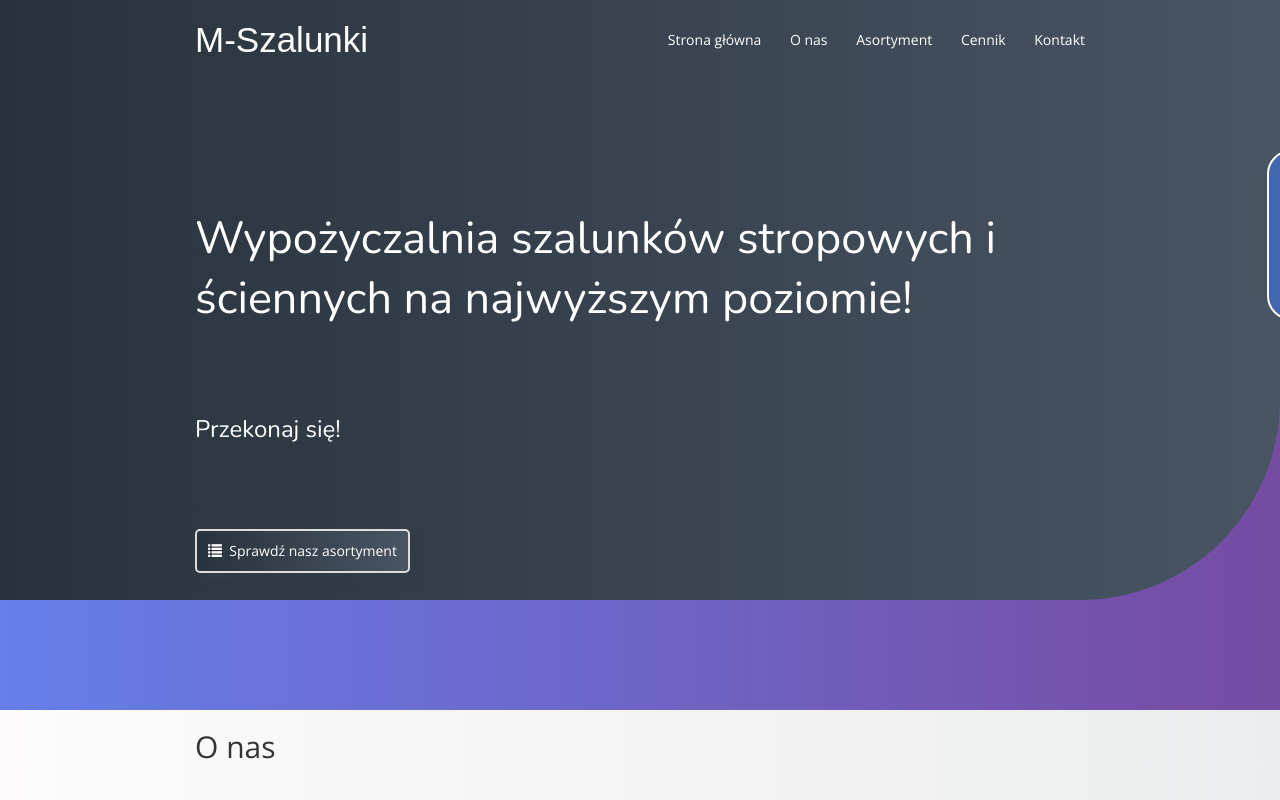
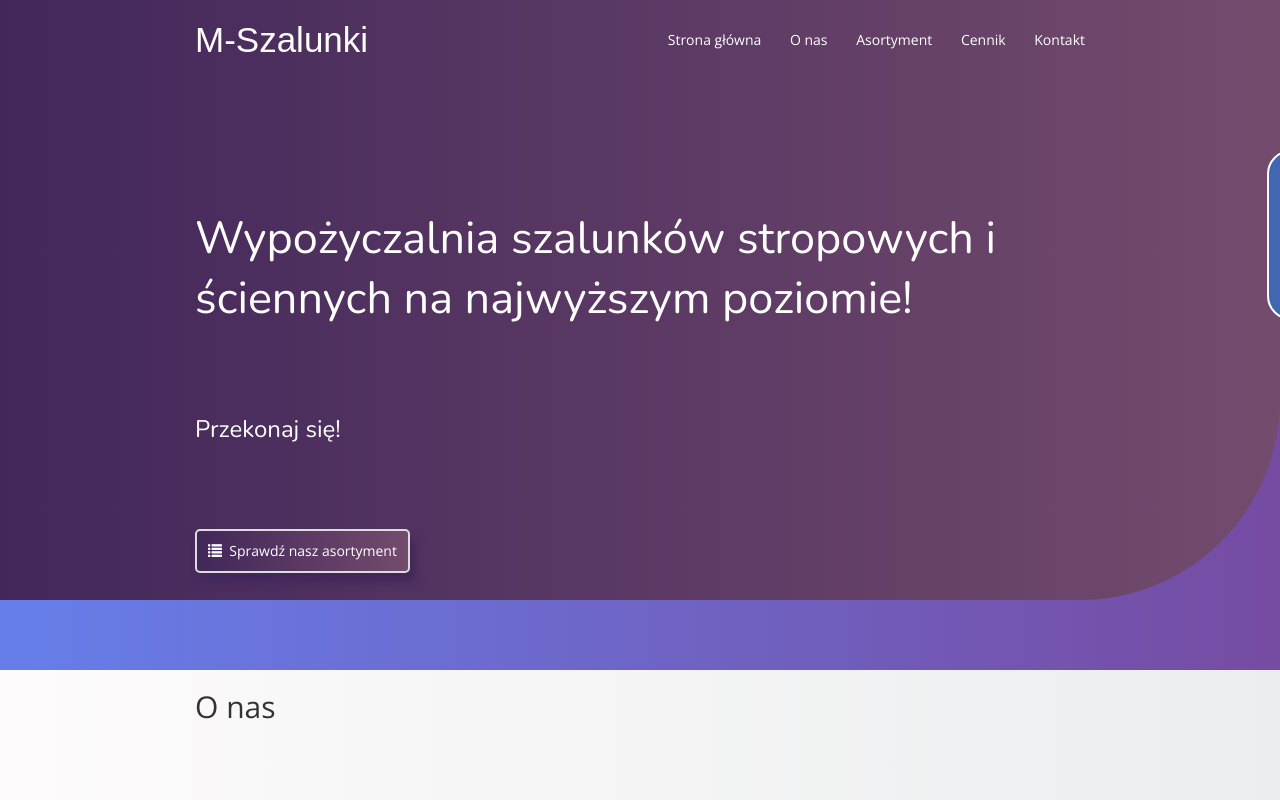
Before and after one commit to ArekScibior/M-Szalunki, a website: page index.html in a window 1280 px wide. Shown: the top 800 px of the page. Drawn offline with nearby package versions, Linux system fonts and the light colour scheme; a web font is replaced by a local one.

Commit message:
Podmiana kolorow strony głownej

```diff
--- a/index.html
+++ b/index.html
@@ -127,7 +127,7 @@
                 </div>
                 <div class="col-md-6">
                     <h2 class='contact-name-map'>Znajdź nas na mapie:</h2>
-                    <iframe style="border: 5px solid #3A4754; border-radius:3px;" src="https://www.google.com/maps/embed?pb=!1m18!1m12!1m3!1d2495.6067733131476!2d22.05631521573824!3d51.281556979598626!2m3!1f0!2f0!3f0!3m2!1i1024!2i768!4f13.1!3m3!1m2!1s0x47228826fe5f34c5%3A0x38ad6c4fd0bc1098!2sZaborze+29A%2C+24-160+Zaborze!5e0!3m2!1spl!2spl!4v1548770835778" width="600" height="450" frameborder="0" style="border:0" allowfullscreen></iframe>
+                    <iframe style="border: 5px solid  #734b6d; border-radius:3px;" src="https://www.google.com/maps/embed?pb=!1m18!1m12!1m3!1d2495.6067733131476!2d22.05631521573824!3d51.281556979598626!2m3!1f0!2f0!3f0!3m2!1i1024!2i768!4f13.1!3m3!1m2!1s0x47228826fe5f34c5%3A0x38ad6c4fd0bc1098!2sZaborze+29A%2C+24-160+Zaborze!5e0!3m2!1spl!2spl!4v1548770835778" width="600" height="450" frameborder="0" style="border:0" allowfullscreen></iframe>
                 </div>
             </div>
         </div>
--- a/styles/main.css
+++ b/styles/main.css
@@ -25,7 +25,7 @@ body {
 .hr-gradient {
     background-image: linear-gradient(to right, #667eea, #764ba2);
     position: relative;
-    height: 510px;
+    height: 470px;
     margin-top: -200px;
 }
 
@@ -64,7 +64,9 @@ body {
     position: relative;
     z-index: 1;
     height: 600px;
-    background-image: linear-gradient(to right, #29323c, #485563);
+    /* background-image: linear-gradient(to right, #29323c, #485563); */
+    background-image: linear-gradient(to right, #42275a, #734b6d);
+
 }
 
 #home-page .header {
@@ -177,11 +179,12 @@ body {
     padding: 10px;
     border: 2px solid #dddddd;
     border-radius: 5px;
-    background-image: linear-gradient(to right, #29323c, #485563);
+    /* background-image: linear-gradient(to right, #29323c, #485563); */
+    background-image: linear-gradient(to right, #42275a, #734b6d);
     color: #fff;
     outline: none;
     transition: all .4s ease-in-out;
-    box-shadow: 5px 9px 9px 0px #313C48;
+    box-shadow: 5px 9px 9px 0px #42275a;
     width: 215px;
 }
 
```
